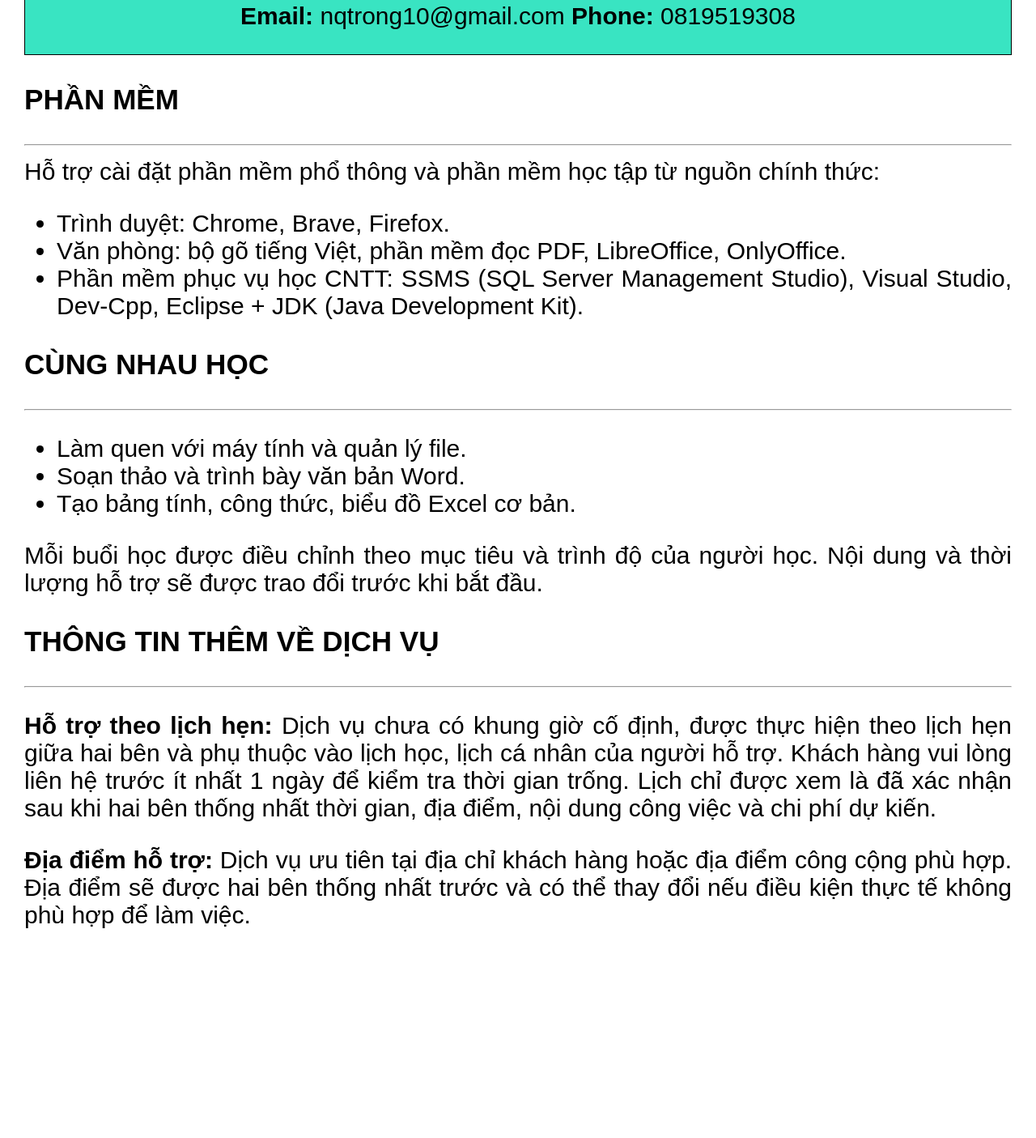
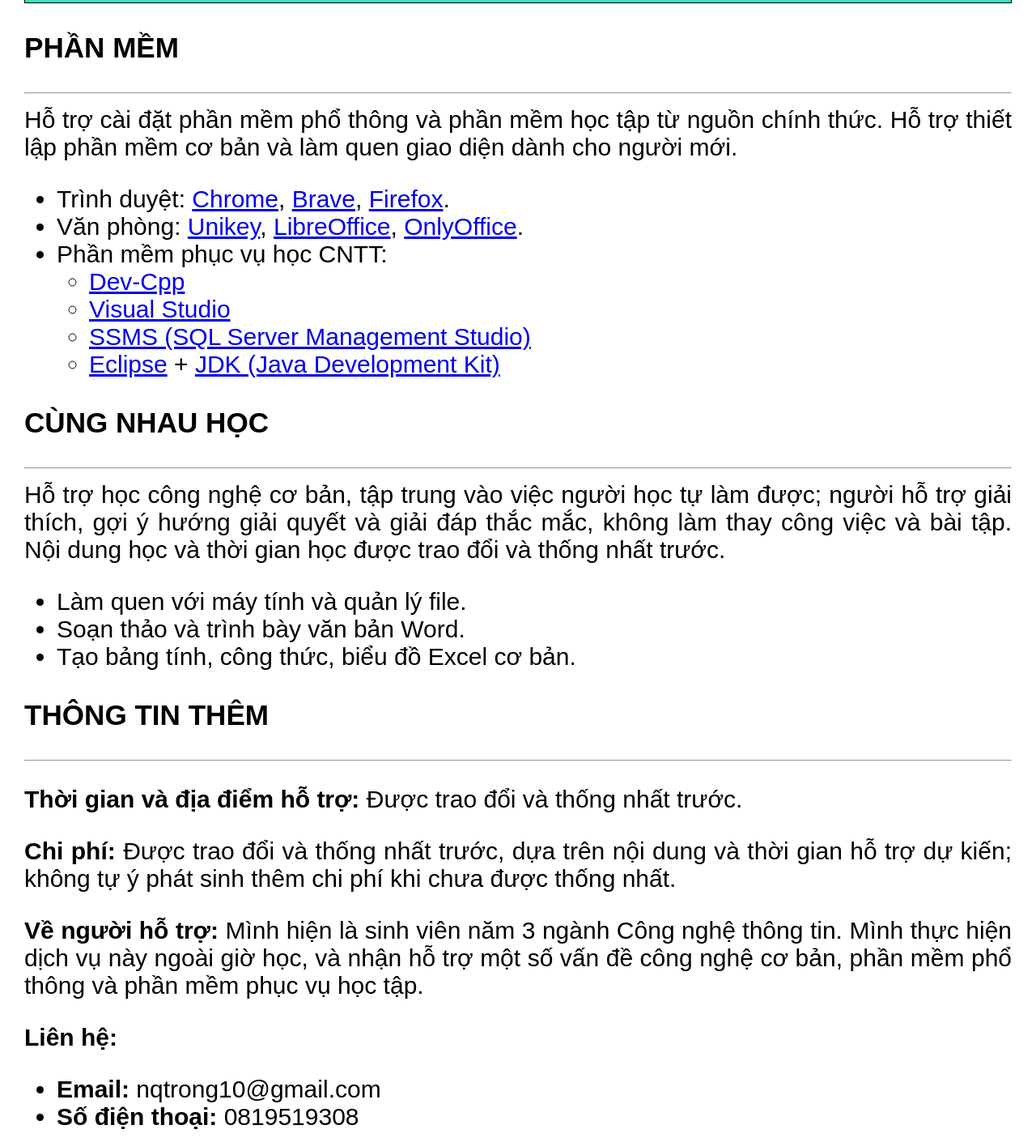
Before and after one commit to nguyen-quang-trong/dv-htcn-cb, a plain HTML site: page index.html in a window 1280 px wide. Shown: the part 155-1560 px from the top of the page at 81% size. Before the commit the page ends 1332 px from the top, so only its background shows below. Drawn offline with Linux system fonts and the light colour scheme.

Commit message:
Điều chỉnh nội dung và hình thức trình bày dịch vụ
* Điều chỉnh nội dung và hình thức trình bày dịch vụ

```diff
--- a/index.html
+++ b/index.html
@@ -8,36 +8,51 @@
     <body>
         <div id="header">
             <h2>DỊCH VỤ HỖ TRỢ CÔNG NGHỆ CƠ BẢN</h2>
-            <p>
-                <span><b>Email:</b> nqtrong10@gmail.com</span>
-                <span><b>Phone:</b> 0819519308</span>
-            </p>
         </div>
 
         <div id="noidung">
             <h3>PHẦN MỀM</h3><hr />
-            Hỗ trợ cài đặt phần mềm phổ thông và phần mềm học tập từ nguồn chính thức:
+            Hỗ trợ cài đặt phần mềm phổ thông và phần mềm học tập từ nguồn chính thức. Hỗ trợ thiết lập phần mềm cơ bản và làm quen giao diện dành cho người mới.
             <ul>
-                <li>Trình duyệt: Chrome, Brave, Firefox.</li>
-                <li>Văn phòng: bộ gõ tiếng Việt, phần mềm đọc PDF, LibreOffice, OnlyOffice.</li>
-                <li>Phần mềm phục vụ học CNTT: SSMS (SQL Server Management Studio), Visual Studio, Dev-Cpp, Eclipse + JDK (Java Development Kit).</li>
+                <li>Trình duyệt: <a href="https://www.google.com/chrome/">Chrome</a>, <a href="https://brave.com/download/">Brave</a>, <a href="https://www.firefox.com/en-US/">Firefox</a>.</li>
+                <li>Văn phòng: <a href="https://www.unikey.org/">Unikey</a>, <a href="https://www.libreoffice.org/">LibreOffice</a>, <a href="https://www.onlyoffice.com/">OnlyOffice</a>.</li>
+                <li>
+                    Phần mềm phục vụ học CNTT:
+                    <ul>
+                        <li><a href="https://github.com/Embarcadero/Dev-Cpp/releases">Dev-Cpp</a></li>
+                        <li><a href="https://visualstudio.microsoft.com/">Visual Studio</a></li>
+                        <li><a href="https://learn.microsoft.com/en-us/ssms/install/install">SSMS (SQL Server Management Studio)</a></li>
+                        <li><a href="https://www.eclipse.org/downloads/">Eclipse</a> + <a href="https://www.oracle.com/java/technologies/downloads/">JDK (Java Development Kit)</a></li>
+                    </ul>
+
+                </li>
             </ul>
 
             <h3>CÙNG NHAU HỌC</h3><hr />
+            Hỗ trợ học công nghệ cơ bản, tập trung vào việc người học tự làm được; người hỗ trợ giải thích, gợi ý hướng giải quyết và giải đáp thắc mắc, không làm thay công việc và bài tập. Nội dung học và thời gian học được trao đổi và thống nhất trước.
             <ul>
                 <li>Làm quen với máy tính và quản lý file.</li>
                 <li>Soạn thảo và trình bày văn bản Word.</li>
                 <li>Tạo bảng tính, công thức, biểu đồ Excel cơ bản.</li>
             </ul>
-            <p>Mỗi buổi học được điều chỉnh theo mục tiêu và trình độ của người học. Nội dung và thời lượng hỗ trợ sẽ được trao đổi trước khi bắt đầu.</p>
         </div>
         <div>
-            <h3>THÔNG TIN THÊM VỀ DỊCH VỤ</h3><hr />
+            <h3>THÔNG TIN THÊM</h3><hr />
             <p>
-                <b>Hỗ trợ theo lịch hẹn: </b>Dịch vụ chưa có khung giờ cố định, được thực hiện theo lịch hẹn giữa hai bên và phụ thuộc vào lịch học, lịch cá nhân của người hỗ trợ. Khách hàng vui lòng liên hệ trước ít nhất 1 ngày để kiểm tra thời gian trống. Lịch chỉ được xem là đã xác nhận sau khi hai bên thống nhất thời gian, địa điểm, nội dung công việc và chi phí dự kiến.
+                <b>Thời gian và địa điểm hỗ trợ:</b> Được trao đổi và thống nhất trước.
             </p>
             <p>
-                <b>Địa điểm hỗ trợ: </b>Dịch vụ ưu tiên tại địa chỉ khách hàng hoặc địa điểm công cộng phù hợp. Địa điểm sẽ được hai bên thống nhất trước và có thể thay đổi nếu điều kiện thực tế không phù hợp để làm việc.
+                <b>Chi phí:</b> Được trao đổi và thống nhất trước, dựa trên nội dung và thời gian hỗ trợ dự kiến; không tự ý phát sinh thêm chi phí khi chưa được thống nhất.
+            </p>
+            <p>
+                <b>Về người hỗ trợ:</b> Mình hiện là sinh viên năm 3 ngành Công nghệ thông tin. Mình thực hiện dịch vụ này ngoài giờ học, và nhận hỗ trợ một số vấn đề công nghệ cơ bản, phần mềm phổ thông và phần mềm phục vụ học tập.
+            </p>
+            <p>
+                <b>Liên hệ:</b>
+                <ul>
+                    <li><b>Email:</b> nqtrong10@gmail.com</li>
+                    <li><b>Số điện thoại:</b> 0819519308</li>
+                </ul>
             </p>
         </div>
     </body>
```
